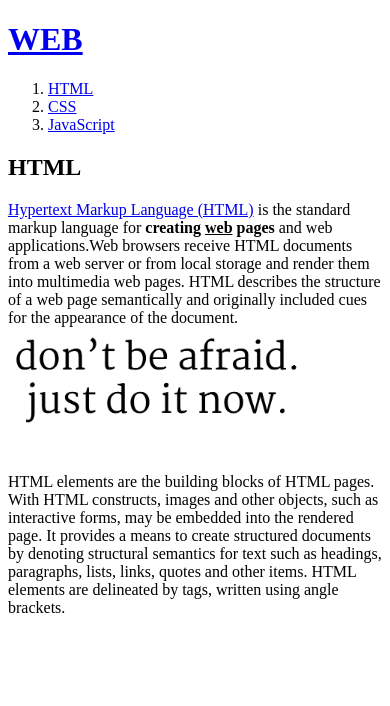
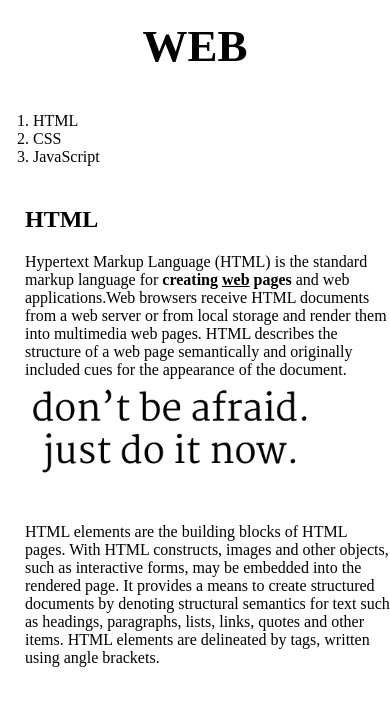
Before and after one commit to geonbin/web1, a plain HTML site: page 1.html in a window 390 px wide. Drawn offline with Linux system fonts and the light colour scheme.

Commit message:
html, css

```diff
--- a/1.html
+++ b/1.html
@@ -1,20 +1,25 @@
-<!doctype html>
+<!DOCTYPE html>
 <html>
     <head>
+        <meta charset="UTF-8">
         <title>WEB1 - HTML</title>
-  <meta charset="utf-8">
+        <link rel="stylesheet" href="style.css">
     </head>
     <body>
         <h1><a href="index.html">WEB</a></h1>
+        <div id="grid">
             <ol>
-    <li><a href="1.html">HTML</a></li>
+                <li><a href="1.htmll">HTML</a></li>
                 <li><a href="2.html">CSS</a></li>
                 <li><a href="3.html">JavaScript</a></li>
             </ol>
+            <div id="article">
                 <h2>HTML</h2>
                 <p><a href="https://www.w3.org/TR/html5/" target="_blank" title="html5 speicification">Hypertext Markup Language (HTML)</a> is the standard markup language for <strong>creating <u>web</u> pages</strong> and web applications.Web browsers receive HTML documents from a web server or from local storage and render them into multimedia web pages. HTML describes the structure of a web page semantically and originally included cues for the appearance of the document.
                 <img src="dbaf_din.png" width="80%">
                 </p><p style="margin-top:45px;">HTML elements are the building blocks of HTML pages. With HTML constructs, images and other objects, such as interactive forms, may be embedded into the rendered page. It provides a means to create structured documents by denoting structural semantics for text such as headings, paragraphs, lists, links, quotes and other items. HTML elements are delineated by tags, written using angle brackets.
                 </p>
+            </div>
+        </div>
     </body>
 </html>
--- /dev/null
+++ b/style.css
@@ -0,0 +1,41 @@
+body{
+    margin: 0;
+    }
+a {
+    color:black;
+    text-decoration: none;
+}
+h1 {
+    font-size: 45px;
+    text-align: center;
+    border-bottom:1px solid gray;
+    margin:0;
+    padding:20px;
+}
+ol{
+    border-right:1px solid gray;
+    width:100px;
+    margin: 0;
+    padding: 20px;
+}
+#grid{
+    display: grid;
+    grid-template-columns: 150px 1fr;
+}
+#article{
+    padding-left: 25px;
+}
+#grid ol{
+    padding-left: 33px;
+}
+@media(max-width:800px){
+    #grid{
+        display: block;
+    }
+    ol{
+        border-right:none;
+    }
+    h1{
+        border-bottom:none;
+    }
+}
```
Also changed, not shown: 2.html (+6 -5 lines), 3.html (+7 -7 lines), box.html (added, +20 -0 lines), grid.html (added, +23 -0 lines), index.html (+9 -3 lines), mediaquery.html (added, +23 -0 lines). Lines whose indentation alone changed are shown as unchanged.
